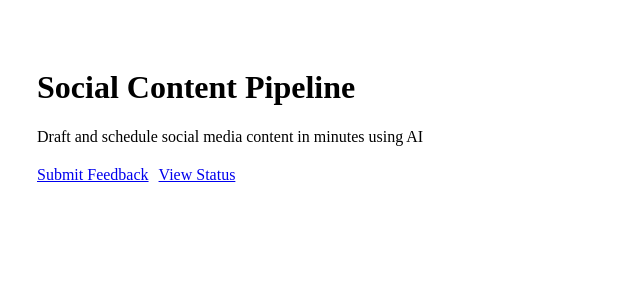
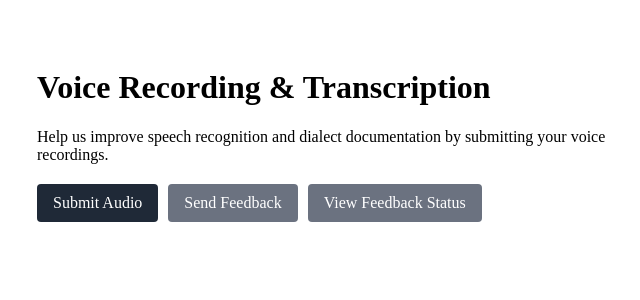
Before and after one commit to shaneburrowes73-beep/voice-recording-transcription, a Next.js app: page / in a window 1280 px wide. Shown: the top 300 px of the page, without its empty margins (11-651 px from the left). Built offline with nearby package versions, Linux system fonts and the light colour scheme; no server answers.

Commit message:
fix(submit): defer env var validation to runtime, add page shell, update homepage, document env vars

```diff
--- a/pages/index.tsx
+++ b/pages/index.tsx
@@ -4,24 +4,25 @@ import { registerArtifact } from '@/lib/registerArtifact';
 export default function Home() {
   useEffect(() => {
     registerArtifact({
-      name: 'Social Content Pipeline',
+      name: 'Voice Recording & Transcription',
       type: 'application',
       url: typeof window !== 'undefined' ? window.location.origin : '',
-      description: 'AI-powered tool to draft and schedule social media content',
+      description: 'Submit voice recordings to help improve speech recognition and dialect documentation',
       metadata: {
         version: '1.0.0',
-        status: 'beta',
+        status: 'active',
       },
     });
   }, []);
 
   return (
-    <div style={{ padding: '40px' }}>
-      <h1>Social Content Pipeline</h1>
-      <p>Draft and schedule social media content in minutes using AI</p>
+    <div style={{ padding: '40px', maxWidth: '600px' }}>
+      <h1>Voice Recording & Transcription</h1>
+      <p>Help us improve speech recognition and dialect documentation by submitting your voice recordings.</p>
       <div style={{ marginTop: '20px' }}>
-        <a href="/feedback" style={{ marginRight: '10px' }}>Submit Feedback</a>
-        <a href="/feedback-status">View Status</a>
+        <a href="/submit" style={{ marginRight: '10px', display: 'inline-block', padding: '10px 16px', background: '#1f2937', color: '#fff', textDecoration: 'none', borderRadius: '4px' }}>Submit Audio</a>
+        <a href="/feedback" style={{ marginRight: '10px', display: 'inline-block', padding: '10px 16px', background: '#6b7280', color: '#fff', textDecoration: 'none', borderRadius: '4px' }}>Send Feedback</a>
+        <a href="/feedback-status" style={{ display: 'inline-block', padding: '10px 16px', background: '#6b7280', color: '#fff', textDecoration: 'none', borderRadius: '4px' }}>View Feedback Status</a>
       </div>
     </div>
   );
```
Also changed, not shown: app/submit/page.tsx (added, +11 -0 lines), 1 other file (tests, documents, lock files or other folders).
